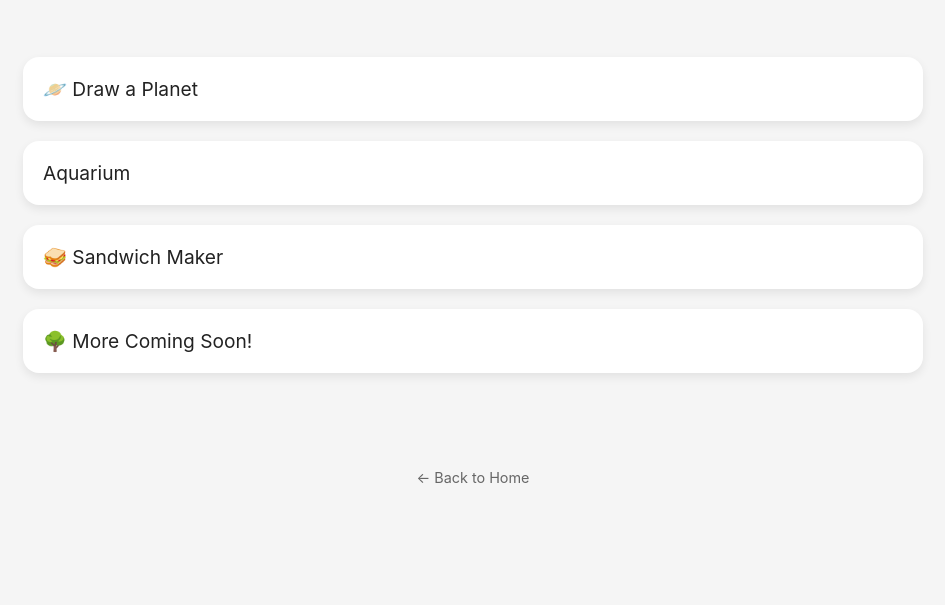
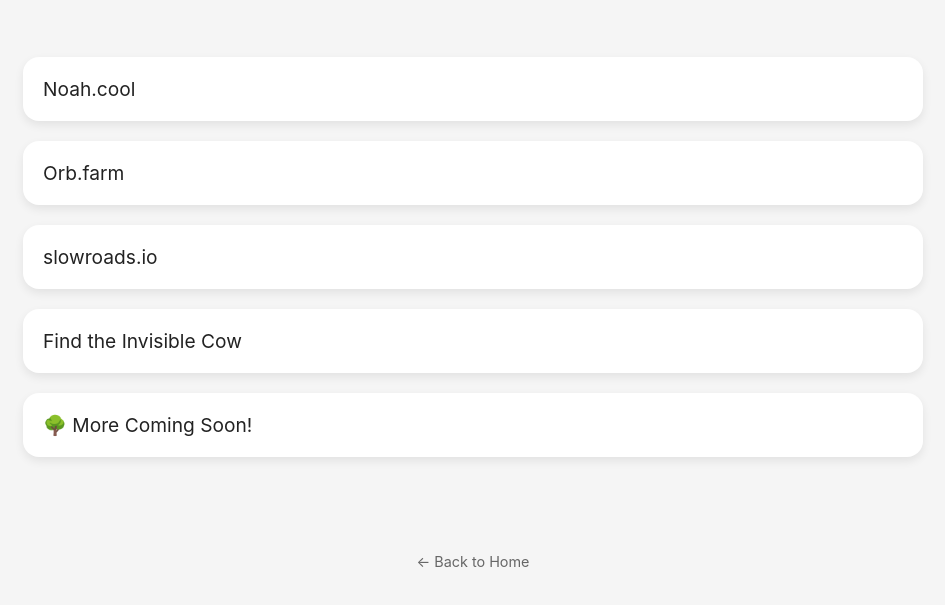
Before and after one commit to Noah-Westpine/westpine.fun, a plain HTML site: page games/games.html in a window 1280 px wide. Shown: the part 237-842 px from the top of the page, without its empty margins (167-1112 px from the left). Before the commit the page ends 800 px from the top, so only its background shows below. Drawn offline with Linux system fonts and the light colour scheme.

Commit message:
Update games.html

```diff
--- a/games/games.html
+++ b/games/games.html
@@ -13,9 +13,10 @@
   </header>
 
   <ul class="games-list">
-    <li><a href="">🪐 Draw a Planet</a></li>
-    <li><a href="https://orb.farm">Aquarium</a></li>
-    <li><a href="games/sandwich-maker.html">🥪 Sandwich Maker</a></li>
+    <li><a href="https://noah.cool">Noah.cool</a></li>
+    <li><a href="https://orb.farm">Orb.farm</a></li>
+    <li><a href="https://">slowroads.io</a></li>
+    <li><a href="https://findtheinvisiblecow.com">Find the Invisible Cow</a></li>
     <li><a href="#">🌳 More Coming Soon!</a></li>
   </ul>
 
```
